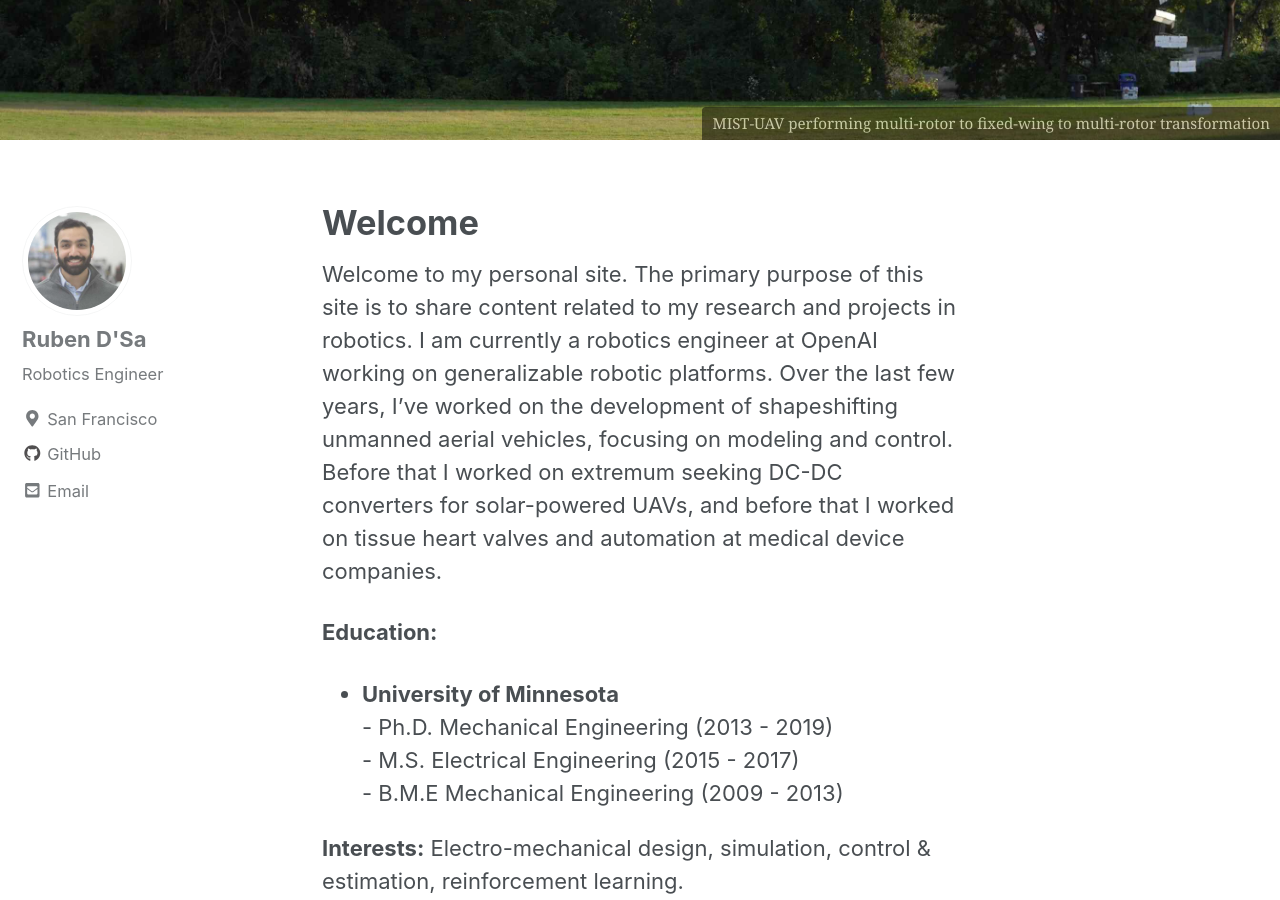
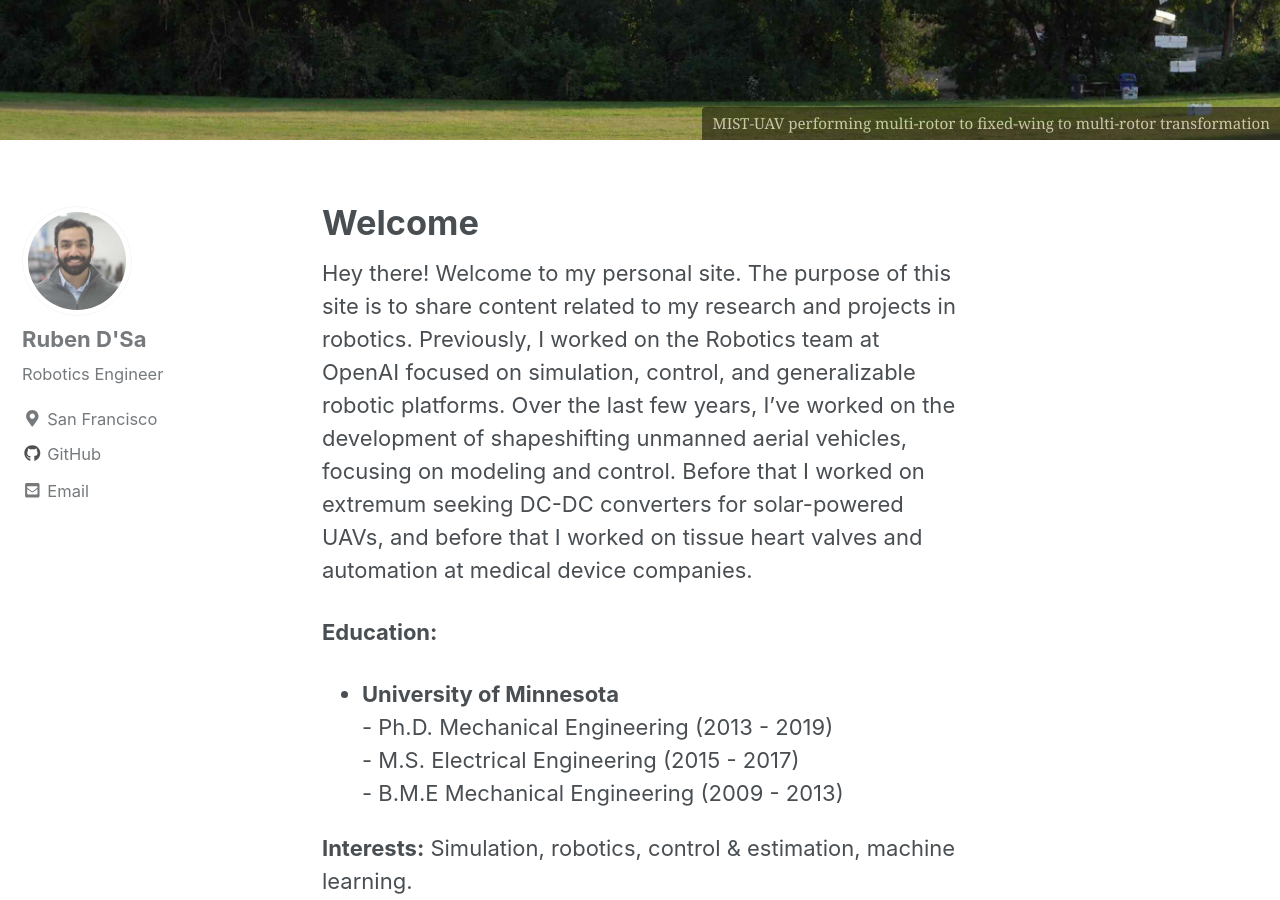
Before and after one commit to rubendsa/rubendsa.github.io, a Jekyll site: the page built from _pages/index.md, in a window 1280 px wide and 900 px high, scrolled down 381 px. Built offline with Jekyll 4.4.1, drawn with Linux system fonts in a browser that asks for light colours; cached includes are drawn as plain includes; the list of posts is cut into pages by our own code.

Commit message:
Updated readme and generated files
Update index.md

clean

```diff
--- a/_pages/index.md
+++ b/_pages/index.md
@@ -7,7 +7,7 @@ header:
 
 ---
 
-Welcome to my personal site. The primary purpose of this site is to share content related to my research and projects in robotics. I am currently a robotics engineer at OpenAI working on generalizable robotic platforms. Over the last few years, I've worked on the development of shapeshifting unmanned aerial vehicles, focusing on modeling and control. Before that I worked on extremum seeking DC-DC converters for solar-powered UAVs, and before that I worked on tissue heart valves and automation at medical device companies.
+Hey there! Welcome to my personal site. The purpose of this site is to share content related to my research and projects in robotics. Previously, I worked on the Robotics team at OpenAI focused on simulation, control, and generalizable robotic platforms. Over the last few years, I've worked on the development of shapeshifting unmanned aerial vehicles, focusing on modeling and control. Before that I worked on extremum seeking DC-DC converters for solar-powered UAVs, and before that I worked on tissue heart valves and automation at medical device companies.
 
 **Education:**
 - **University of Minnesota**
@@ -15,4 +15,4 @@ Welcome to my personal site. The primary purpose of this site is to share conten
 <br />- M.S. Electrical Engineering (2015 - 2017)
 <br />- B.M.E Mechanical Engineering (2009 - 2013)
 
-**Interests:** Electro-mechanical design, simulation, control & estimation, reinforcement learning.
+**Interests:** Simulation, robotics, control & estimation, machine learning.
```
Also changed, not shown: README.md, 4 other files.
